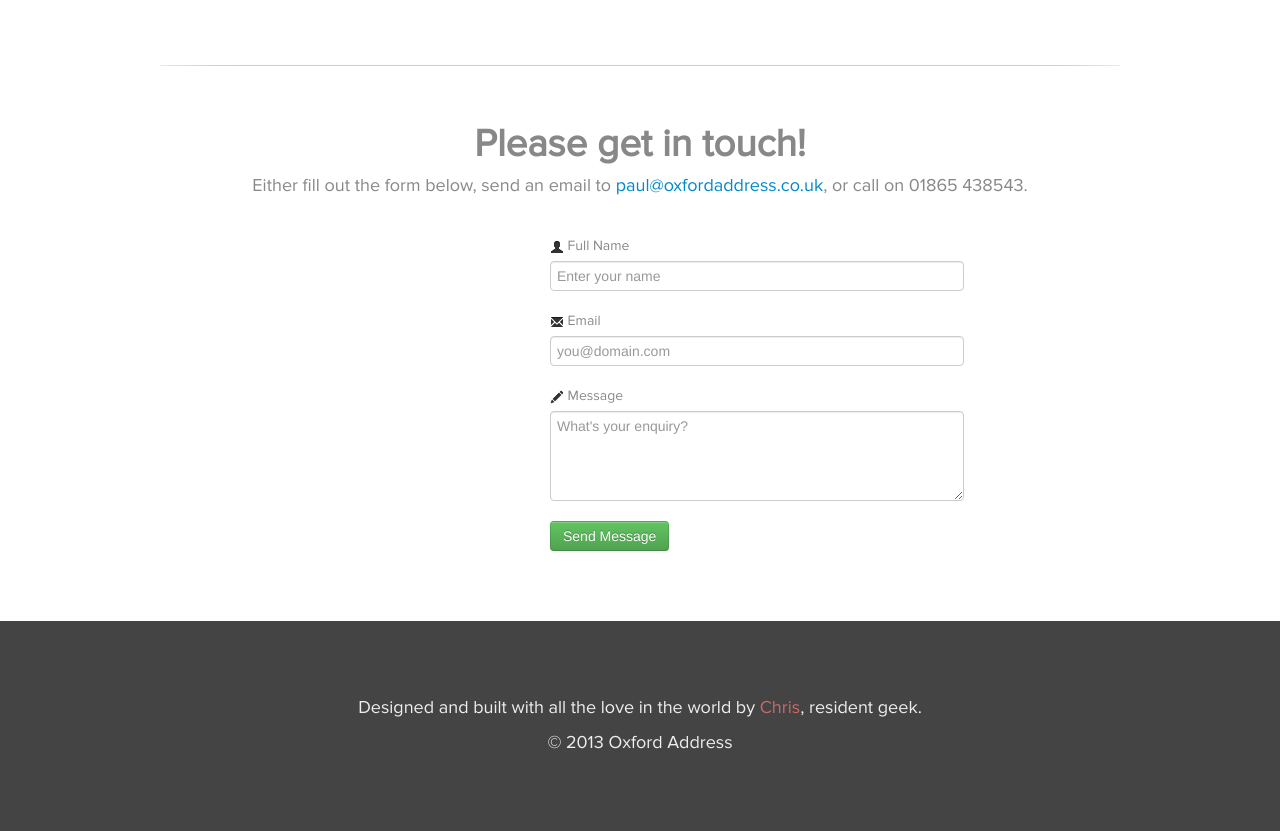
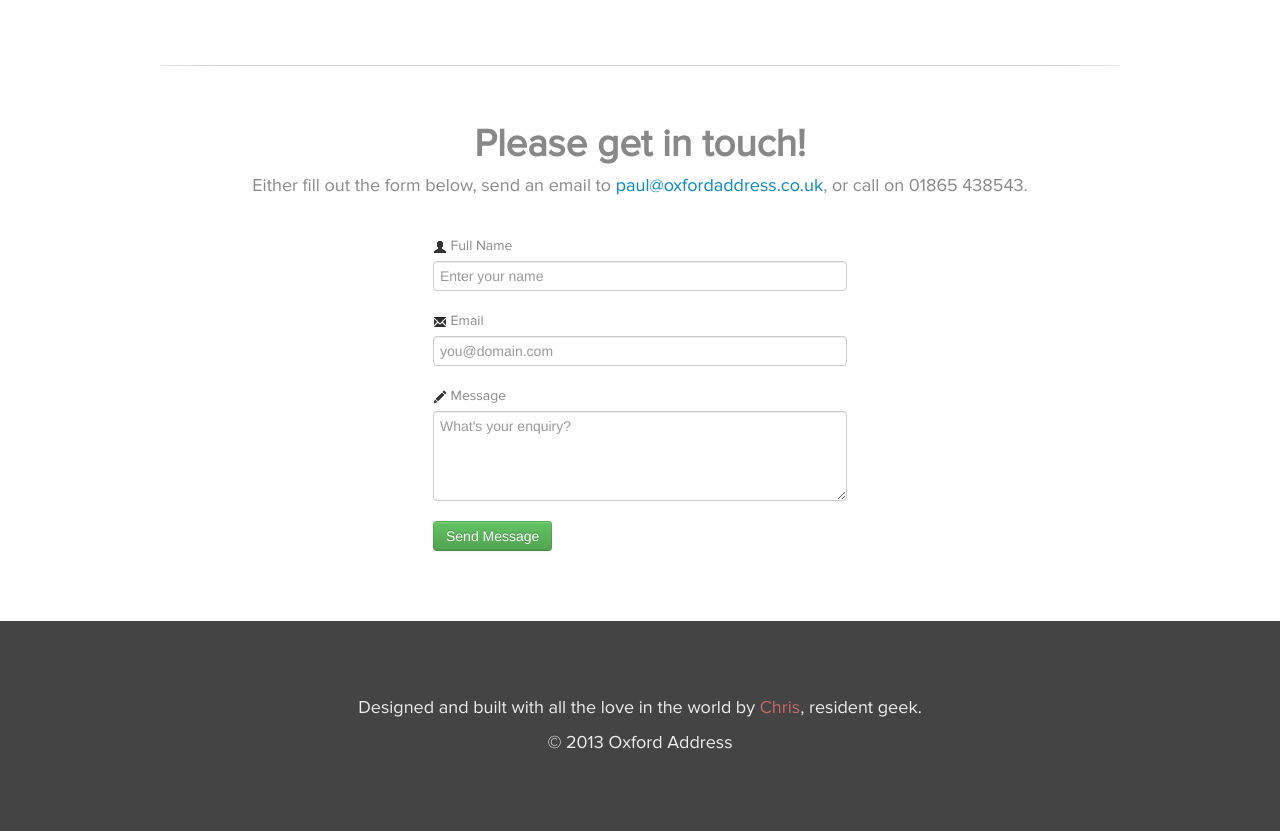
Before and after one commit to oxfordaddress/oxfordaddress.github.io, a PHP site: page /index_new.html in a window 1280 px wide; the page is wider, and only the part inside the window is pictured. Shown: the part 1335-2166 px from the top of that part. Run offline with PHP 8.4, Linux system fonts and the light colour scheme.

Commit message:
Center aligned contact-form

```diff
--- a/css/site.css
+++ b/css/site.css
@@ -203,7 +203,9 @@ header {
 }
 
 #contact-form {
-  padding-left: 550px;
+  margin-right: auto;
+  margin-left: auto;
+  width: 414px;
   margin-bottom: 70px;
 }
 
```
